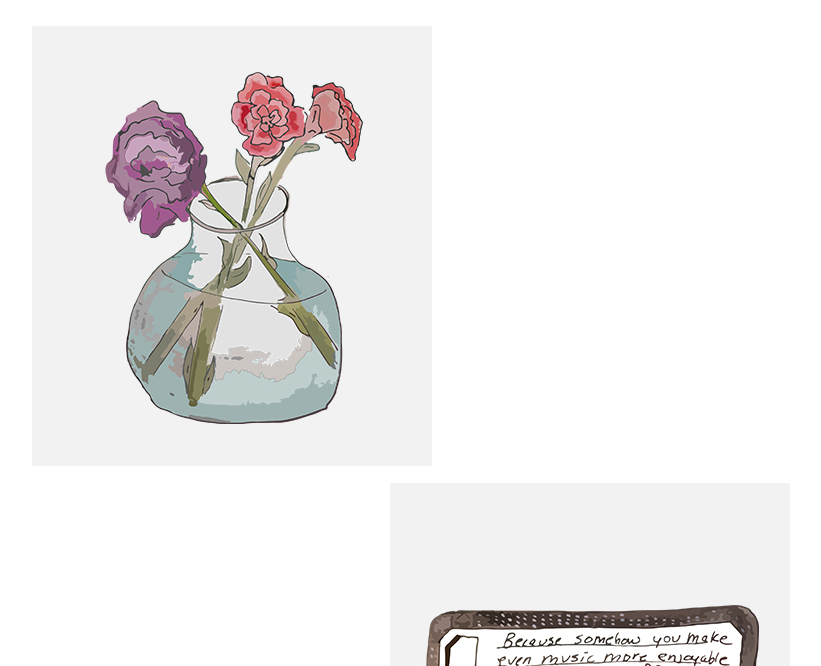
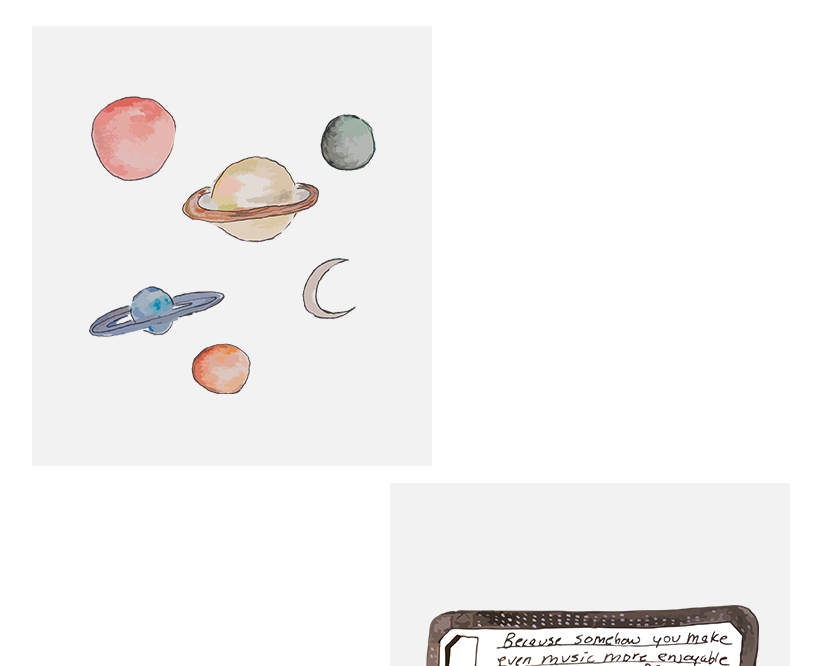
Before and after one commit to justmolliecate/valentines-day1, a plain HTML site: page index.html in a window 1280 px wide. Shown: the part 791-1457 px from the top of the page, without its empty margins (229-1050 px from the left). Drawn offline with Linux system fonts and the light colour scheme.

Commit message:
updateimage

```diff
--- a/index.html
+++ b/index.html
@@ -117,7 +117,7 @@
 
   <div id="poem" class="left-align">
     <!-- <img src="images/pack.jpg" alt="two guys with backpacks" height="440" width="400"> -->
-    <a href="./pages/art1.html" target="_blank"><img src="images/flow.jpg" height="440" width="400" alt="" id="logo"></a>
+    <a href="./pages/art1.html" target="_blank"><img src="images/planets.jpg" height="440" width="400" alt="" id="logo"></a>
 
   </div>
 
```
Also changed, not shown: images/planet-01.png (added), images/planets.jpg (added), 1 other file.
